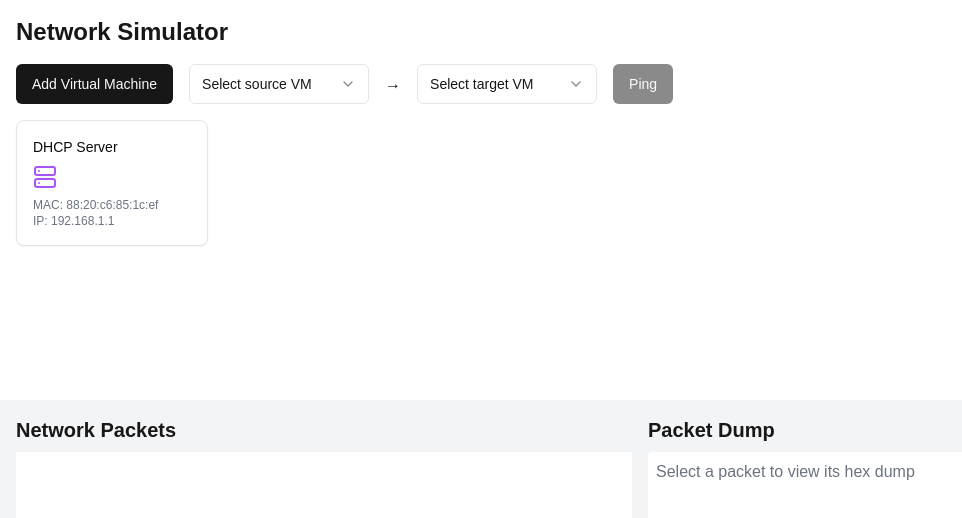
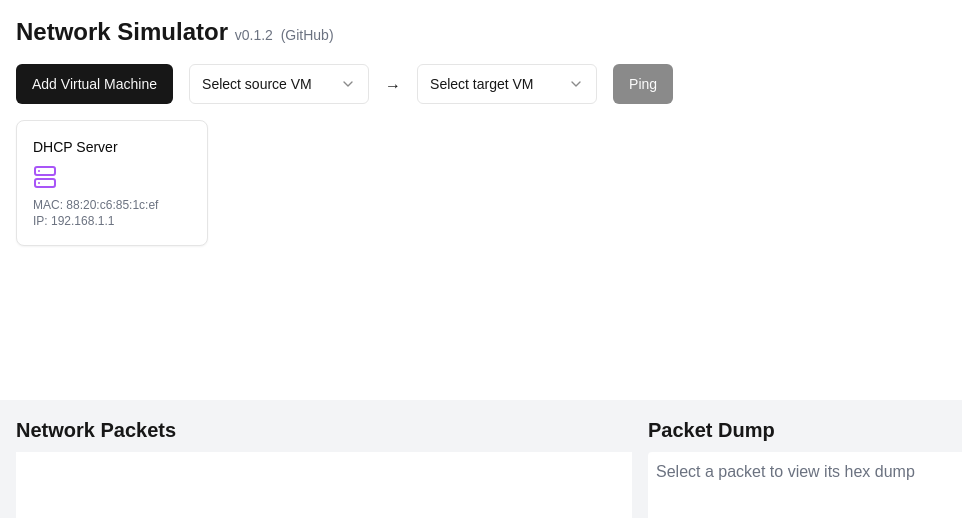
Before and after one commit to 7shi/netsim-nextjs, a Next.js app: page / in a window 1280 px wide. Shown: the top 518 px of the page, without its empty margins (0-962 px from the left). Built offline with nearby package versions, Linux system fonts and the light colour scheme.

Commit message:
Add version number and GitHub link to the title

```diff
--- a/components/network-simulator.tsx
+++ b/components/network-simulator.tsx
@@ -5,6 +5,7 @@ import { Button } from "@/components/ui/button"
 import { Card, CardContent } from "@/components/ui/card"
 import { Select, SelectContent, SelectItem, SelectTrigger, SelectValue } from "@/components/ui/select"
 import { Laptop, Monitor, X, Zap, Server, HelpCircle } from "lucide-react"
+import pkg from '../package.json'
 
 type OS = 'OS1' | 'OS2' | 'DHCP' | null
 
@@ -370,7 +371,13 @@ Destination: ${destIp}`
   return (
     <div className="flex flex-col h-screen" ref={containerRef}>
       <div className="flex-1 overflow-auto p-4">
-        <h1 className="text-2xl font-bold mb-4">Network Simulator</h1>
+        <h1 className="text-2xl font-bold mb-4">
+          Network Simulator&nbsp;
+          <span className="text-sm font-normal text-gray-500">
+            v{pkg.version}&nbsp;
+            (<a href="https://github.com/7shi/netsim-nextjs" target="_blank" rel="noopener noreferrer">GitHub</a>)
+          </span>
+        </h1>
         <div className="flex items-center gap-4 mb-4">
           <Button onClick={addVM}>Add Virtual Machine</Button>
           <Select
--- a/package.json
+++ b/package.json
@@ -1,6 +1,6 @@
 {
   "name": "my-app",
-  "version": "0.1.0",
+  "version": "0.1.2",
   "private": true,
   "scripts": {
     "dev": "next dev",
```
